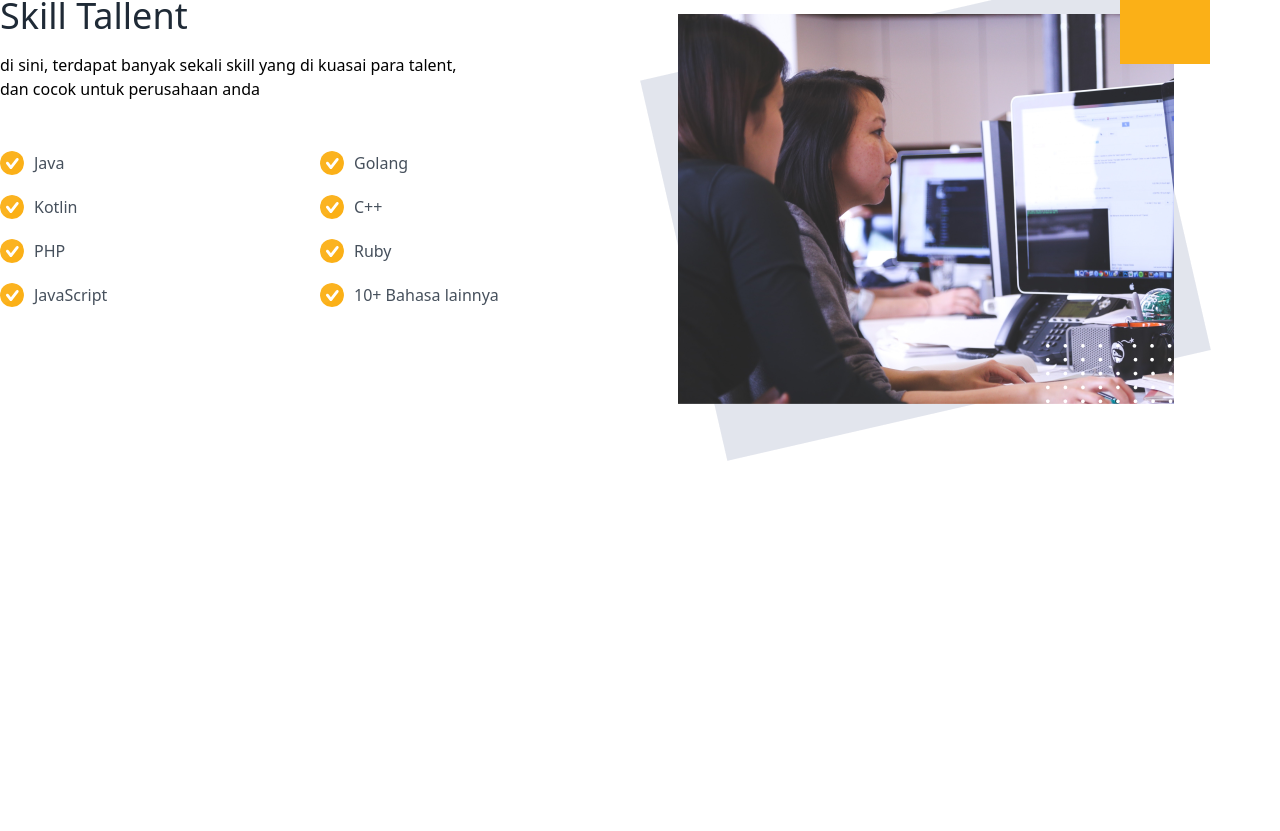
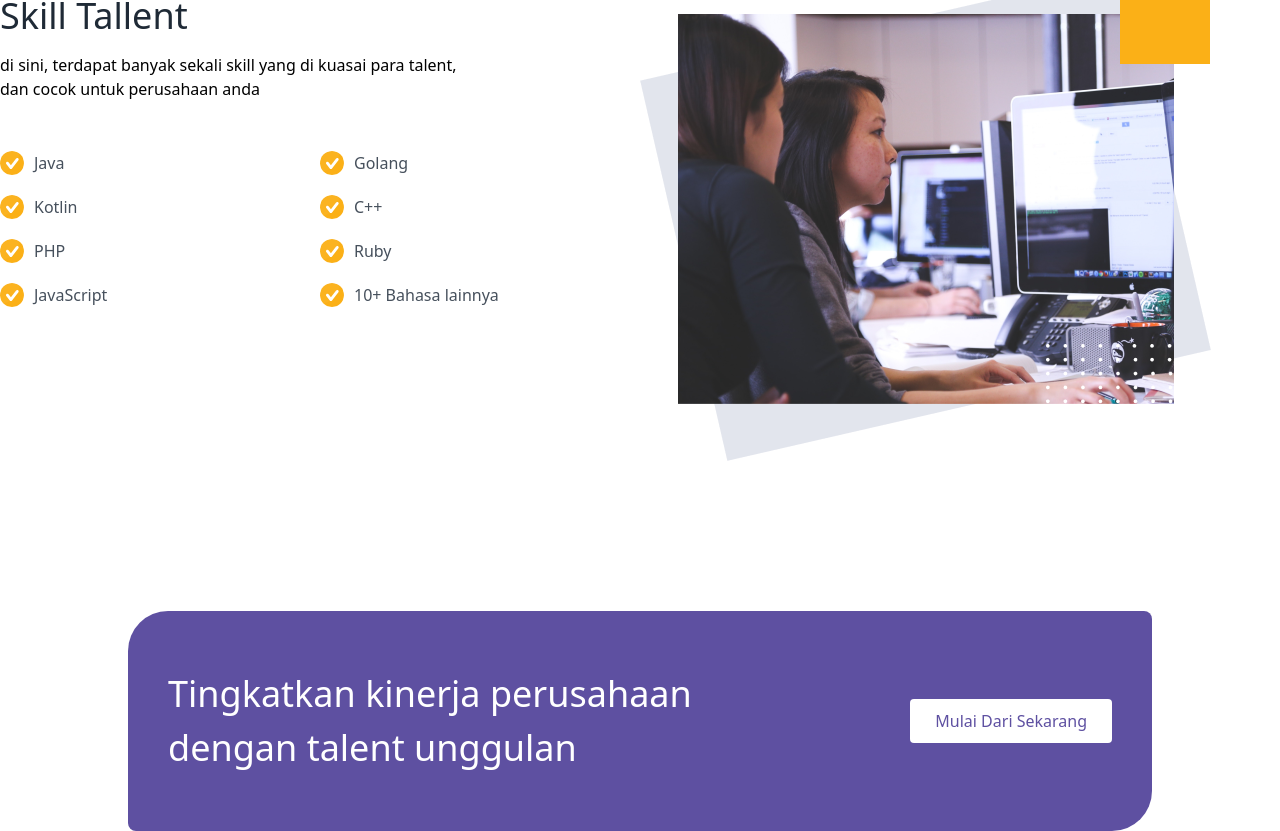
Before and after one commit to Rayaja897/peworld-fe, a Next.js app: page / in a window 1280 px wide. Shown: the part 1556-2387 px from the top of the page. Before the commit the page ends 2017 px from the top, so only its background shows below. Built offline with nearby package versions, Linux system fonts and the light colour scheme.

Commit message:
[UPD] add CTA

```diff
--- a/src/pages/index.js
+++ b/src/pages/index.js
@@ -15,7 +15,7 @@ export default function Home() {
             <button className="btn-primary rounded">Daftar</button>
           </div>
         </nav>
-        {/* endof navbar */}
+        {/* end of navbar */}
 
         {/* section page 1*/}
         <section className="grid grid-cols-2 items-center mt-[80px]">
@@ -39,7 +39,7 @@ export default function Home() {
             alt="banner"
           />
         </section>
-        {/* endof section 1*/}
+        {/* end of section 1*/}
       </header>
 
       {/* section page 2 */}
@@ -67,7 +67,7 @@ export default function Home() {
           </div>
         </div>
       </section>
-      {/* endof section 2 */}
+      {/* end of section 2 */}
 
       {/* section page 3 */}
       <section className="container mx-auto">
@@ -81,12 +81,7 @@ export default function Home() {
 
             <div className="grid grid-cols-2 mt-[50px]">
               <div>
-                {[
-                  "Java",
-                  "Kotlin",
-                  "PHP",
-                  "JavaScript",
-                ]?.map((item, key) => (
+                {["Java", "Kotlin", "PHP", "JavaScript"]?.map((item, key) => (
                   <div
                     className="flex align-center gap-[10px] mb-[20px]"
                     key={key}
@@ -97,12 +92,8 @@ export default function Home() {
                 ))}
               </div>
               <div>
-                {[
-                  "Golang",
-                  "C++",
-                  "Ruby",
-                  "10+ Bahasa lainnya",
-                ]?.map((item, key) => (
+                {["Golang", "C++", "Ruby", "10+ Bahasa lainnya"]?.map(
+                  (item, key) => (
                     <div
                       className="flex align-center gap-[10px] mb-[20px]"
                       key={key}
@@ -110,21 +101,29 @@ export default function Home() {
                       <img src="/images/rounded-check-warning.svg" alt="icon" />
                       <p className="text-muted">{item}</p>
                     </div>
-                ))}
+                  )
+                )}
               </div>
             </div>
           </div>
           <img src="/images/home-banner-3.png" alt="banner" />
         </div>
       </section>
-      {/* endof section 3 */}
+      {/* end of section 3 */}
 
       {/* CTA */}
-      <section className="container mx-auto">
-        <div>
+      <section className="container mx-auto flex justify-center mt-[150px]">
+        <div className="cta-rounded flex justify-between items-center bg-primary w-[80%] h-[220px] px-[40px]">
+          <h2 className="text-[#fff]">
+            Tingkatkan kinerja perusahaan <br /> dengan talent unggulan
+          </h2>
+          <button className="btn-white btn-lg rounded">Mulai Dari Sekarang</button>
         </div>
       </section>
-      {/* endof CTA */}
+      {/* end of CTA */}
+
+      {/* footer */}
+      {/* end of footer */}
     </main>
   );
 }
--- a/src/styles/globals.scss
+++ b/src/styles/globals.scss
@@ -23,6 +23,13 @@ h2{
   font-weight: 500;
 }
 
+.btn-white {
+    color: $primary;
+    background-color: #fff;
+    padding: 5px 15px;
+    font-weight: 500;
+  }
+
 .btn-lg {
     padding: 10px 25px;
 }
@@ -40,3 +47,7 @@ h2{
   .text-muted{
     color: $text-muted;
   }
+
+  .bg-primary{
+    background-color: $primary;
+  }
--- a/src/styles/index.scss
+++ b/src/styles/index.scss
@@ -0,0 +1,3 @@
+.cta-rounded{
+    border-radius: 40px 8px 40px 8px;
+}
```
Lines whose indentation alone changed are shown as unchanged.
